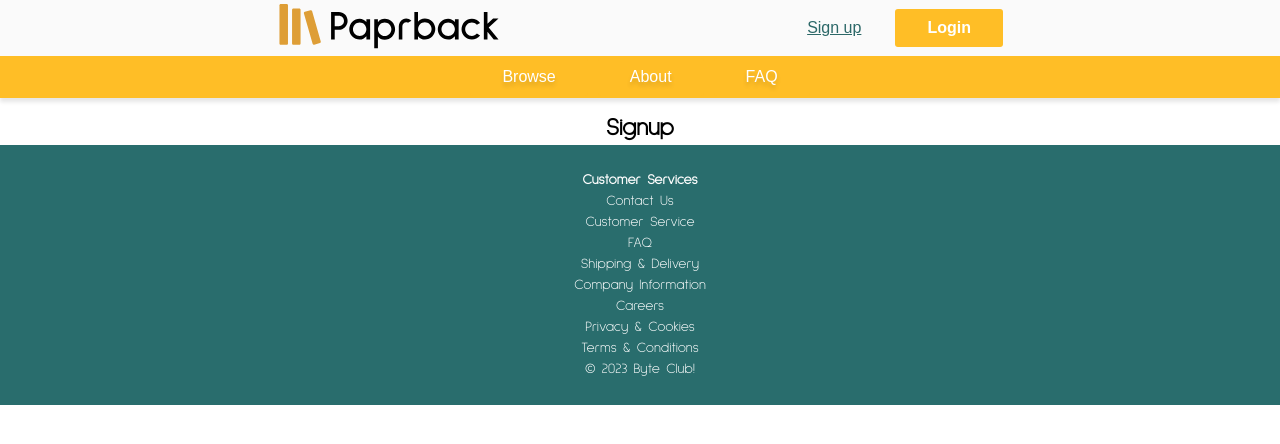
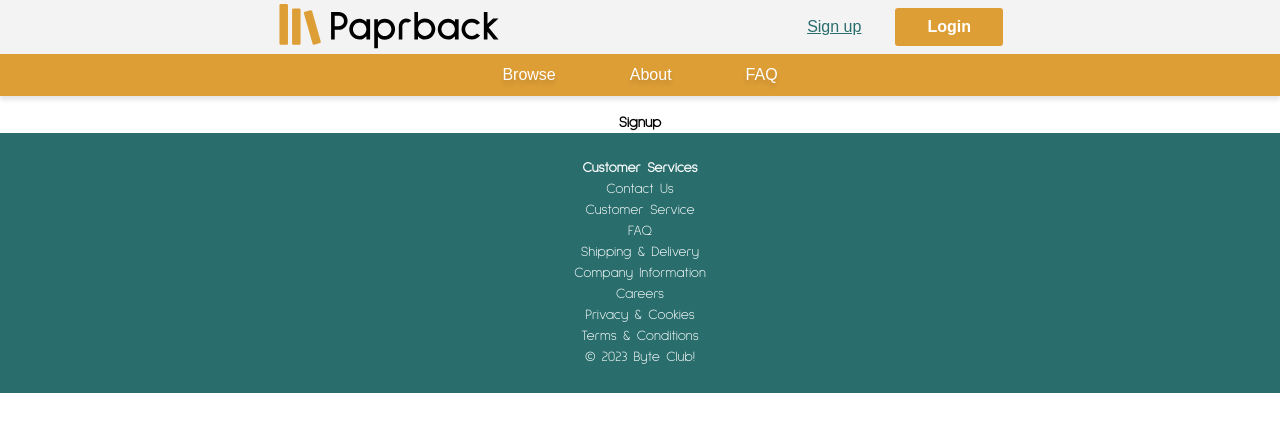
Before and after one commit to n335h/soc_byteclub_paprback, a React (Create React App) app in the folder frontend/: page /signup in a window 1280 px wide. Shown: the top 444 px of the page. Built offline with nearby package versions, Linux system fonts and the light colour scheme; no server answers.

Commit message:
css variables set up

```diff
--- a/frontend/src/components/header/header.css
+++ b/frontend/src/components/header/header.css
@@ -10,7 +10,7 @@
   flex-direction: row;
   justify-content: space-evenly;
   align-items: center;
-  background-color: #fafafa;
+  background-color: var(--background);
 
 
 }
@@ -20,7 +20,7 @@
   flex-direction: row;
   justify-content: center;
   align-items: center;
-  background-color: #FFBE26;
+  background-color: var(--main-color);
   list-style: none;
   height: 30%;
   box-shadow: 0px 4px 4px rgba(0, 0, 0, 0.10);
@@ -66,14 +66,14 @@ li {
   .menu-toggle .bar {
     width: 25px;
     height: 3px;
-    background-color: #232e3d;
+    background-color: var(--secondary-color);
     margin: 3px;
     transition: all 0.4s ease-in-out;
     border-radius: 10px;
   }
 
   .menu.open {
-    background-color: #fafafa;
+    background-color: var(--background);
     height: auto;
     margin-top: -10px;
   }
@@ -104,7 +104,7 @@ li {
   display: flex;
   flex-direction: row;
   width: 100%;
-  background-color: #fafafa;
+  background-color: var(--background);
  }
  .menu {
   background-color: none;
@@ -113,7 +113,7 @@ li {
 }
 
 .login  {
-  background-color: #FFBE26;
+  background-color: var(--main-color);
   border: none;
   color: white;
   padding: 10px 32px;
@@ -126,14 +126,14 @@ li {
   font-weight: 600;
 }
 .login:hover {
-  background-color: #FFBE26;
+  background-color: var(--main-color);
   color: white;
   scale: 1.1;
 }
 .signup {
   background-color: transparent;
   border: none;
-  color: #2C6868;
+  color: var(--secondary-color);
   padding: 10px 32px;
   text-decoration: underline;
   border-radius: 3px;
@@ -153,7 +153,7 @@ li {
 }
 
 #navbutton {
-  background-color: #FFBE26;
+  background-color: var(--main-color);
   border: none;
   color: white;
   padding: 10px 32px;
@@ -167,7 +167,7 @@ li {
 
 }
 #navbutton:hover  {
-  background-color: #FFBE26;
+  background-color: var(--main-color);
   color: rgb(255, 255, 255);
   scale: 1.1;
 }
@@ -179,7 +179,8 @@ li {
   margin: 0;
   padding: 0;
 }
+
 .header-top {
   width: 100%;
   margin: 0;
-  }
+}
--- a/frontend/src/index.css
+++ b/frontend/src/index.css
@@ -5,7 +5,40 @@
 
 /*==================== CSS VARIABLES ====================*/
 
+:root {
 
+  /* Global Colours */
+
+  --main-color: #DE9E36;
+  --secondary-color: #296D6D;
+  --background: #F3F3F3;
+  --text-color: #222222;
+
+  /* Global Font Sizes */
+
+  font-size: 62.5%;
+
+  --text-xxl: 4.8rem;
+  --text-xl: 2.4rem;
+  --text-l: 2rem;
+  --text-r: 1.6rem;
+  --text-s: 1.2rem;
+  --text-xs:1rem;
+
+  /* Global Margins */
+
+  --margin-top: 1.6rem;
+  --margin-left: 1rem;
+  --margin-right: 1rem;
+  --margin-bottom: 1.6rem;
+
+  /* Global Padding */
+
+  --padding-left: 5vw;
+  --padding-right: 5vw;
+  --padding: 0 5vw;
+
+}
 
 
 /*========================== BASE =======================*/
```
